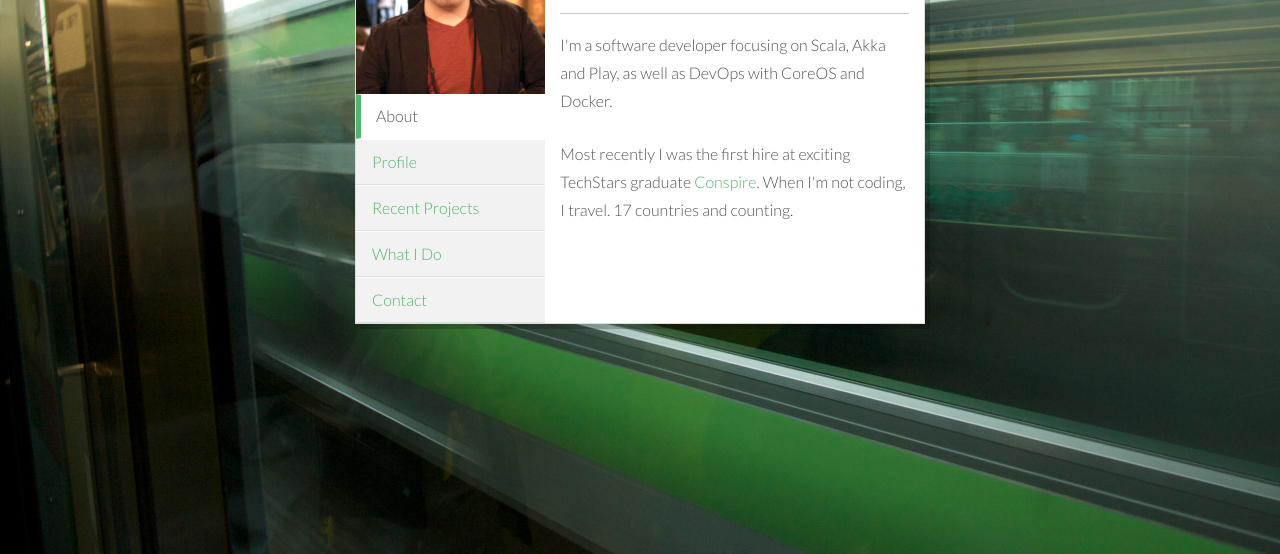
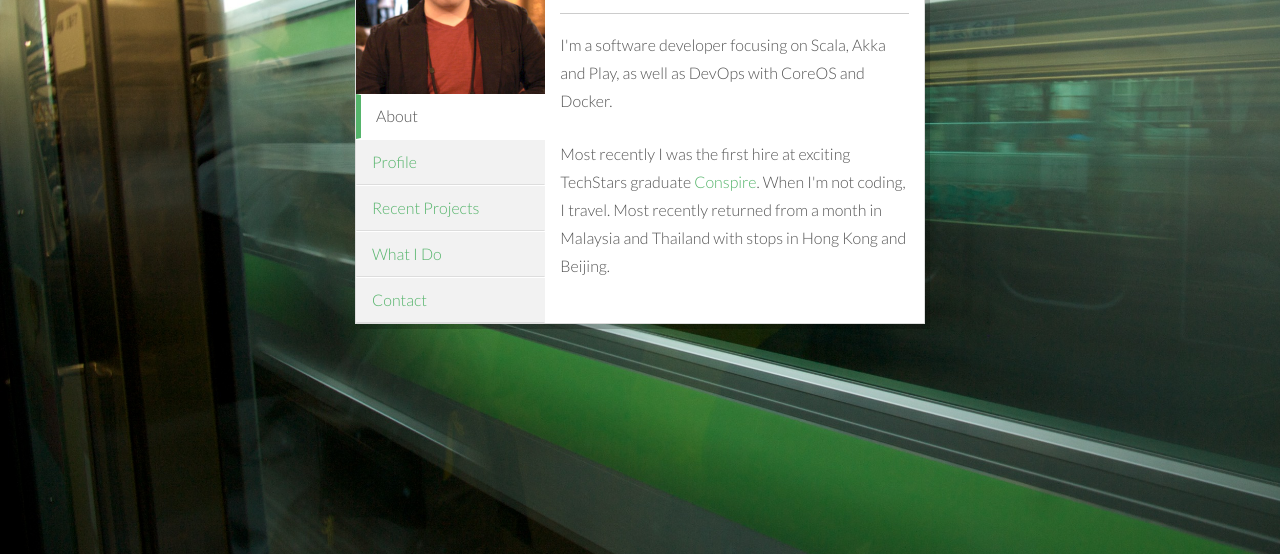
Before and after one commit to ryantanner/ryantanner.github.io, a plain HTML site: page index.html in a window 1280 px wide. Shown: the part 246-800 px from the top of the page. Drawn offline with Linux system fonts and the light colour scheme.

Commit message:
Update travel

```diff
--- a/index.html
+++ b/index.html
@@ -56,7 +56,7 @@
 					  	<h5>Software Developer</h5>
 					  	<hr>
               <p>I'm a software developer focusing on Scala, Akka and Play, as well as DevOps with CoreOS and Docker.</p>
-					  	<p>Most recently I was the first hire at exciting TechStars graduate <a href="http://goconspire.com">Conspire</a>. When I'm not coding, I travel.  17 countries and counting.</p>
+					  	<p>Most recently I was the first hire at exciting TechStars graduate <a href="http://goconspire.com">Conspire</a>. When I'm not coding, I travel. Most recently returned from a month in Malaysia and Thailand with stops in Hong Kong and Beijing.</p>
 					  </div><!-- tab about -->
 
 	    			  <!-- ===== Second Tab ===== -->
```
